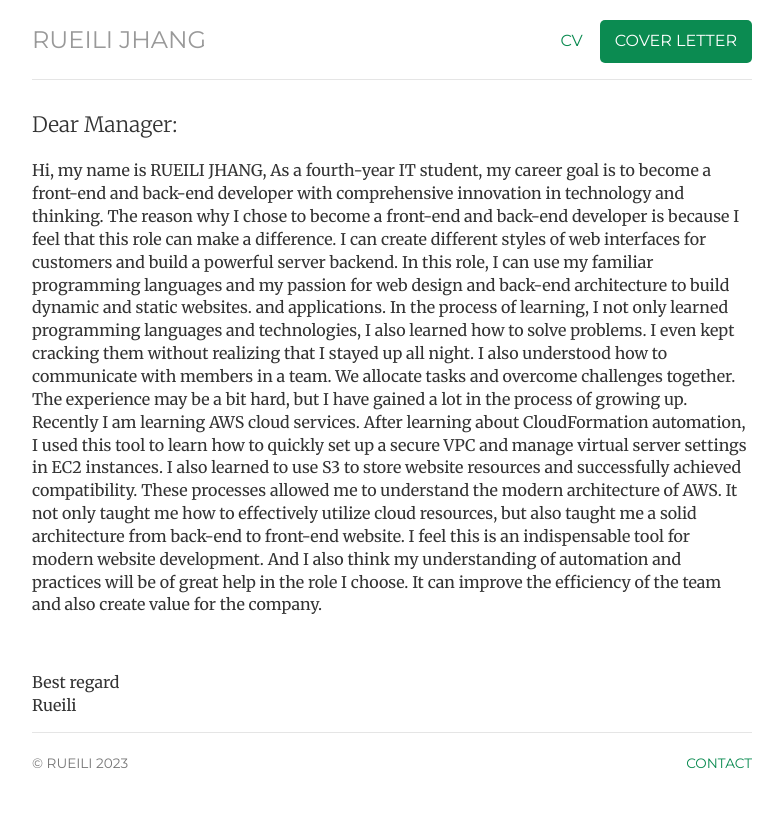
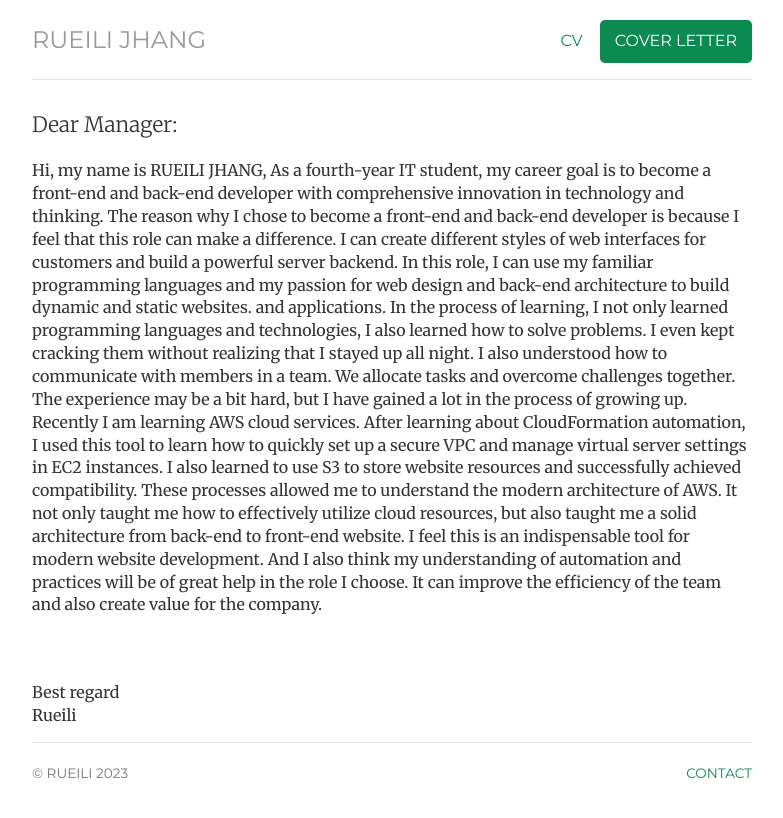
Before and after one commit to Rubyyyyy97/Rubyyyyy97.github.io, a Jekyll site: the page built from cover letter/index.html, in a window 1280 px wide. Shown: the top 818 px of the page, without its empty margins (248-1031 px from the left). Built offline with Jekyll 4.4.1, drawn with Linux system fonts in a browser that asks for light colours.

Commit message:
make some change in style.css

```diff
--- a/css/style.css
+++ b/css/style.css
@@ -114,7 +114,7 @@ iframe {
 }
 
 .greeting {
-	margin-top: 55px;
+	margin-top: 65px;
 	margin-bottom: 15px;
 }
 
```
